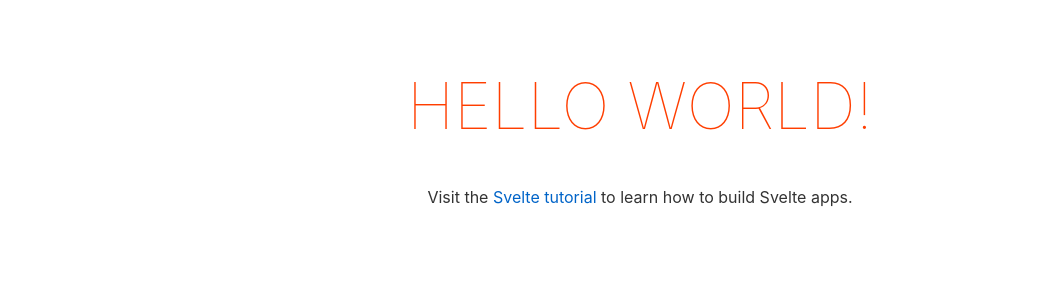
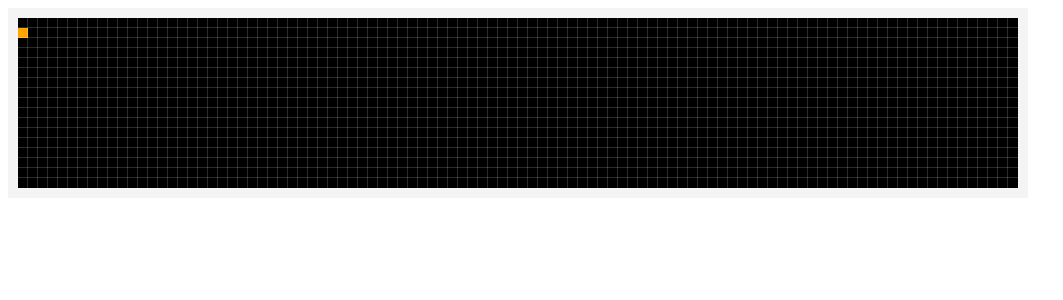
Before and after one commit to vipolar/tuppers, a Svelte app: page / in a window 1280 px wide. Shown: the top 300 px of the page, without its empty margins (0-1063 px from the left). Built offline with nearby package versions, Linux system fonts and the light colour scheme.

Commit message:
pixel grid

```diff
--- a/src/App.svelte
+++ b/src/App.svelte
@@ -3,28 +3,39 @@
 </script>
 
 <main>
-	<h1>Hello {name}!</h1>
-	<p>Visit the <a href="https://svelte.dev/tutorial">Svelte tutorial</a> to learn how to build Svelte apps.</p>
+	<div class="container">
+		<div class="canvas">
+			{#each Array(1700) as _, index (index)}
+				<div class="pixel"></div>
+			{/each}
+		</div>
+	</div>
 </main>
 
 <style>
-	main {
-		text-align: center;
-		padding: 1em;
-		max-width: 240px;
-		margin: 0 auto;
+	.container {
+		display: flex;
+		justify-content: center;
+		align-items: center;
+		background: #f4f4f4;
+		width: 1020px;
+		height: 190px;
 	}
 
-	h1 {
-		color: #ff3e00;
-		text-transform: uppercase;
-		font-size: 4em;
-		font-weight: 100;
+	.canvas {
+		width: 1000px;
+		height: 170px;
 	}
 
-	@media (min-width: 640px) {
-		main {
-			max-width: none;
-		}
+	.pixel {
+		width: 10px;
+		height: 10px;
+		float: left;
+		box-shadow: 0px 0px 1px #fff;
+		background-color: black;
+	}
+
+	.pixel:nth-child(101) {
+		background: orange;
 	}
 </style>
```
